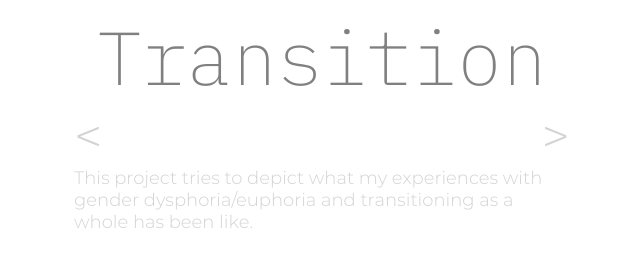
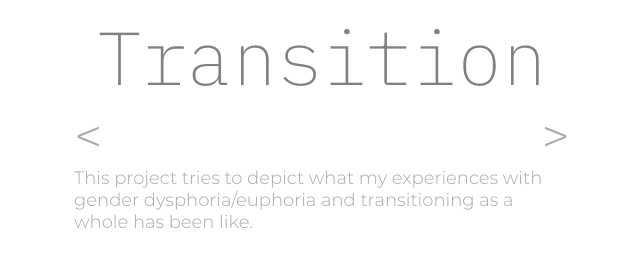
Before and after one commit to xXTacticalWaffleXx/Transition, a plain HTML site: page index.html in a window 1280 px wide. Shown: the full height of the page, 318-958 px from the left. Drawn offline with Linux system fonts and the light colour scheme.

Commit message:
change text colour

```diff
--- a/stylesheet.css
+++ b/stylesheet.css
@@ -9,7 +9,7 @@
 }
 
 :root {
-    --text-color: lightgrey;
+    --text-color: darkgrey;
     --text-color-alt: grey;
 
     --font-family: Montserrat;
```
